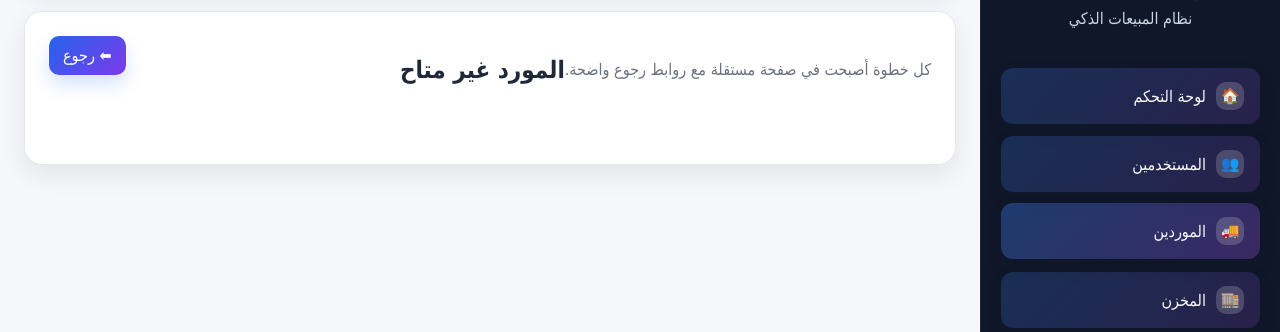
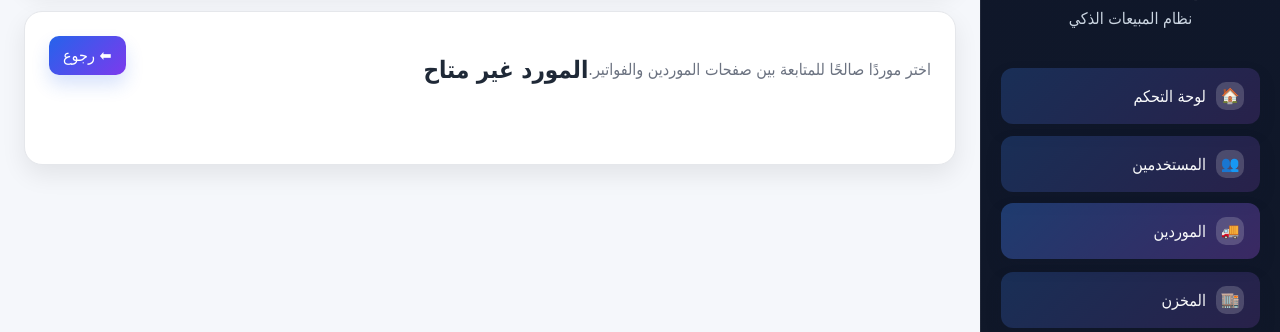
Before and after one commit to Magdy20252026/Mina-Samy, a PHP site: page /supplier_invoice_create.php in a window 1280 px wide. Shown: the part 168-500 px from the top of the page. Run offline with PHP 8.4, Linux system fonts and the light colour scheme; a user stored in the database is signed in.

Commit message:
chore: polish supplier page copy
Co-authored-by: Magdy20252026 <218769073+Magdy20252026@users.noreply.github.com>
Agent-Logs-Url: https://github.com/Magdy20252026/Mina-Samy/sessions/6813dcec-9ba2-4987-b1c8-6be47949f1c9

```diff
--- a/suppliers.php
+++ b/suppliers.php
@@ -931,7 +931,7 @@ if ($isInvoiceCreatePage) {
                 <div class="form-card">
                     <div class="page-header">
                         <h2>إضافة مورد جديد</h2>
-                        <span class="muted-text">سجّل المورد ثم انتقل إلى صفحة الفواتير أو إنشاء فاتورة من الجدول.</span>
+                        <span class="muted-text">سجّل المورد أولًا، ثم انتقل إلى صفحة الفواتير أو إنشاء فاتورة من الجدول.</span>
                     </div>
 
                     <form method="POST">
@@ -1006,7 +1006,9 @@ if ($isInvoiceCreatePage) {
                                     المورد غير متاح
                                 <?php endif; ?>
                             </h2>
-                            <span class="muted-text">كل خطوة أصبحت في صفحة مستقلة مع روابط رجوع واضحة.</span>
+                            <span class="muted-text">
+                                <?php echo e($selectedSupplier ? 'كل خطوة أصبحت في صفحة مستقلة مع روابط رجوع واضحة.' : 'اختر موردًا صالحًا للمتابعة بين صفحات الموردين والفواتير.'); ?>
+                            </span>
                         </div>
                     </div>
                     <div class="supplier-focus-actions">
@@ -1168,7 +1170,7 @@ if ($isInvoiceCreatePage) {
                 <div class="page-header">
                     <h2>الفواتير السابقة للمورد</h2>
                     <div class="table-actions">
-                        <span class="muted-text">كل فاتورة لها صفحة تفاصيل مستقلة وسجل تسديداتها الخاص.</span>
+                        <span class="muted-text">كل فاتورة أصبحت لها صفحة تفاصيل مستقلة وسجل تسديداتها الخاص.</span>
                         <a class="inline-link small-link secondary-button" href="<?php echo e($invoiceListBackUrl); ?>">رجوع</a>
                     </div>
                 </div>
```
